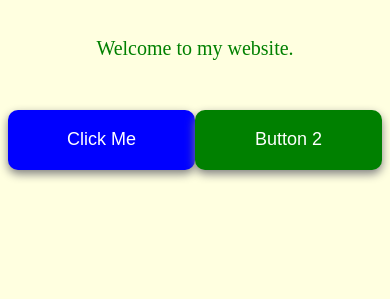
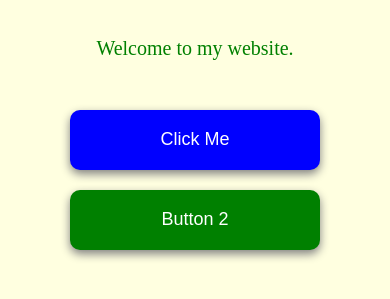
Before and after one commit to CodeNest-cell/Web_Designing, a plain HTML site: page index.html in a window 390 px wide. Shown: the part 95-394 px from the top of the page. Drawn offline with Linux system fonts and the light colour scheme.

Commit message:
Upload index.html

```diff
--- a/index.html
+++ b/index.html
@@ -2,6 +2,7 @@
 <html>
 
 <head>
+    <meta name="viewport" content="width=device-width, initial-scale=1">
     <title>My First Website</title>
     <style>
         h1 {
@@ -52,9 +53,21 @@
             color: white;
         }
 
-        .container {
+        .button-group {
             display: flex;
             justify-content: center;
+            gap: 20px;
+        }
+
+        @media (max-width: 600px) {
+            .button-group {
+                flex-direction: column;
+                align-items: center;
+            }
+
+            .btn+.btn {
+                margin-top: 0;
+            }
         }
     </style>
 </head>
@@ -62,7 +75,7 @@
 <body>
     <h1>My Website</h1>
     <p>Welcome to my website.</p>
-    <div class="container">
+    <div class="button-group">
         <button class="btn primary">Click Me</button>
         <button class="btn secondary">Button 2</button>
     </div>
```
